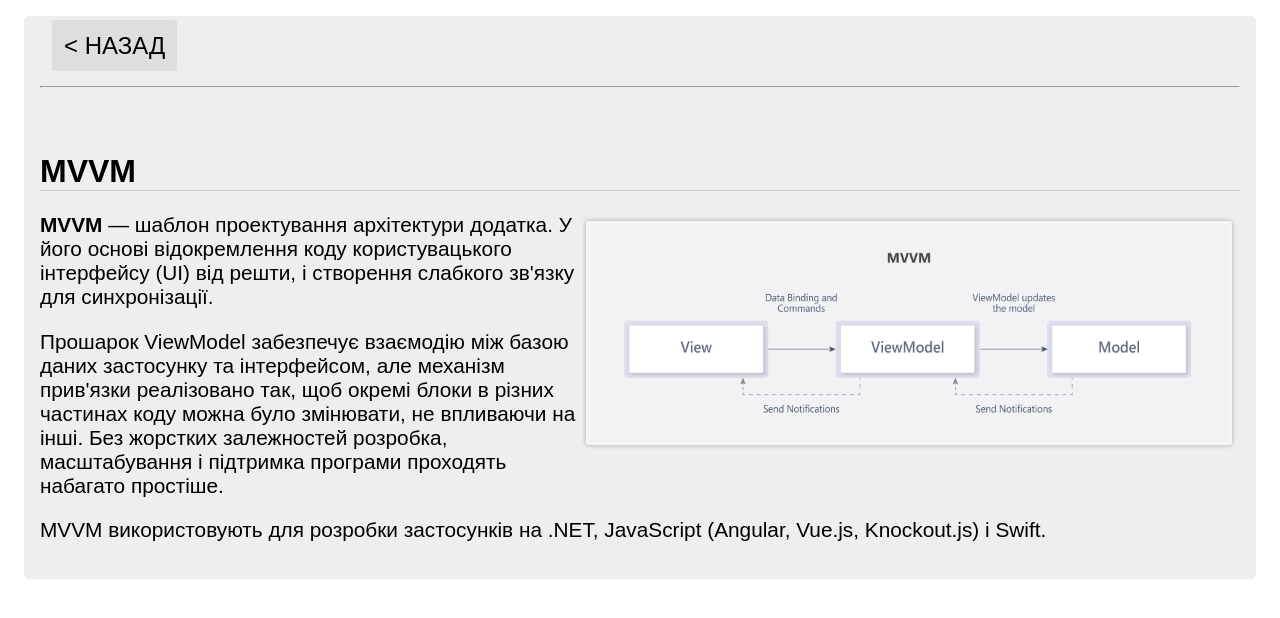
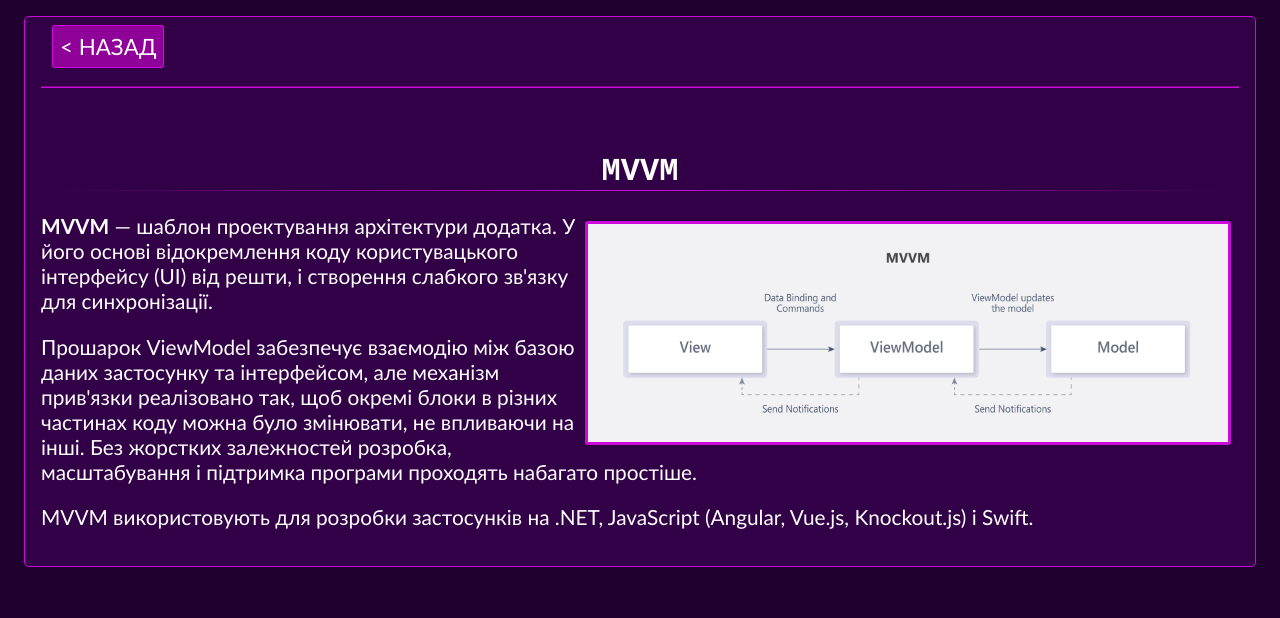
Before and after one commit to KiriLLAdMiN253/vocabulary, a plain HTML site: page МАН/MVVM.html in a window 1280 px wide. Drawn offline with Linux system fonts and the light colour scheme.

Commit message:
Update style.css
redesign

```diff
--- a/МАН/style.css
+++ b/МАН/style.css
@@ -1,46 +1,60 @@
+body {
+	background: #20002e;
+}
+
 .main {
 	min-width: 10%;
 	padding: 1em;
 	margin: 1em;
-	background: #eeeeee;
+	background: #320047;
+	border: 1px solid #cc0bda;
 	border-radius: 5px;
 	overflow: hidden;
 }
 
 a {
-	padding: 0.5em;
+	padding: 0.3em;
 	margin: 0.5em;
-	background: #dedede;
-	border-radius: 2px;
+	background: #8f0099;
+	border-radius: 3px;
+	border: 1px solid #cc0bda;
 	transition: .5s;
-	color: black;
+	color: white;
 	width: 20%;
-	font-family: Arial;
+	font-family: Calibri;
 	text-transform: uppercase;
 	text-decoration: none;
-	font-size: 1.5em;
+	font-size: 1.4em;
 }
 
 a:hover {
-	background: #cdcdcd;
+	background: #be00cc;
 	transition: .5s;
 }
 
 p {
-	color: black;
-	font-family: Arial;
+	color: white;
+	font-family: Calibri;
 	font-size: 1.3em;
 }
 
 h1 {
-	color: black;
-	font-family: Arial;
-	border-bottom: 1px solid #cecece;
+	color: white;
+	font-family: Courier;
+	border: 1px solid;
+    border-image: linear-gradient(90deg, rgba(0,0,0,0) 0%, rgba(204,11,218,1) 50%, rgba(0,0,0,0) 100%) 1;
+    border-top: 0;
+	text-align: center;
 }
 
 img {
-	border: 0.2em solid #f5f5f5;
+	border: 0.2em solid #cc0bda;
 	box-shadow: 0 0 5px rgb(0 0 0 / 30%);
 	margin: 0.5em;
 	border-radius: 3px;
+	background-color: white;
 }
+
+hr {
+	border-color: #cc0bda
+}
```
